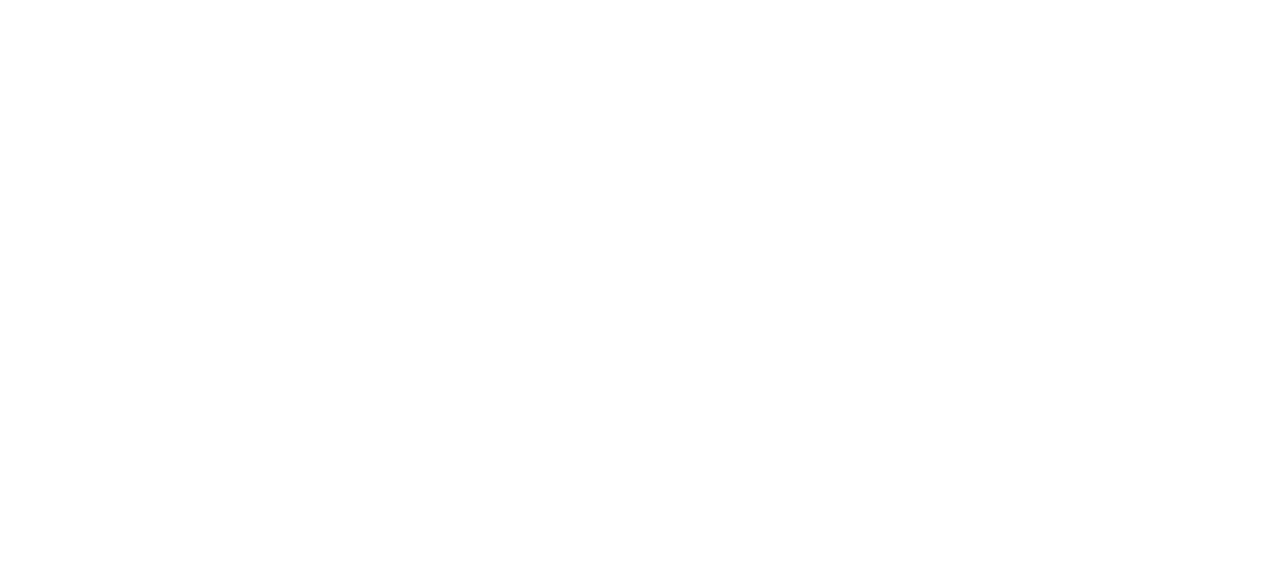
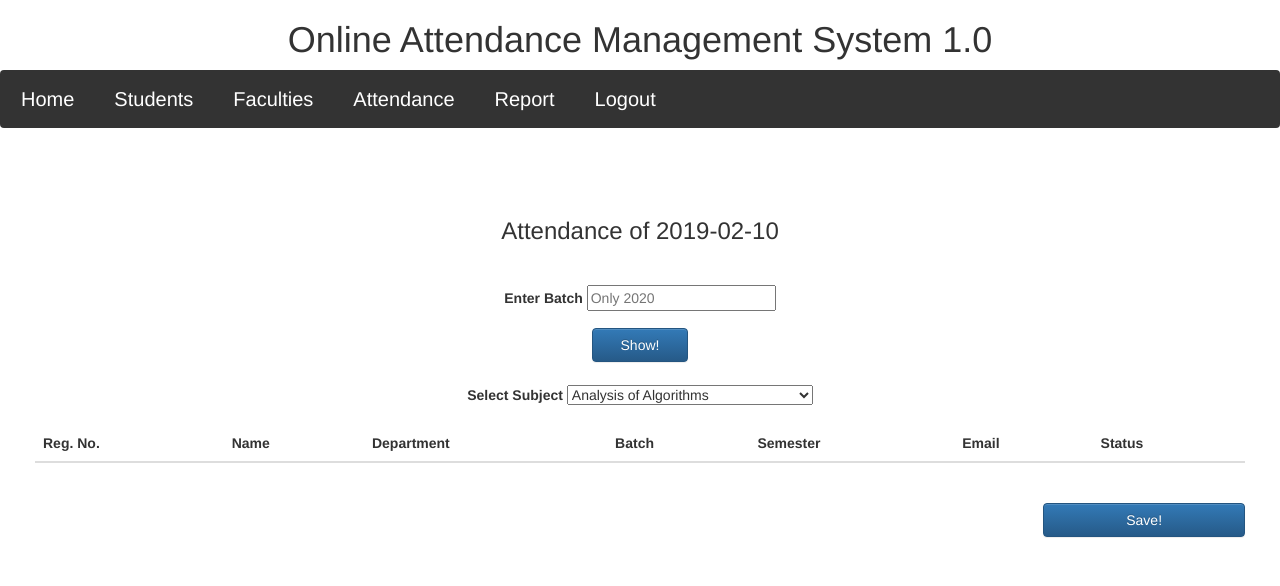
Before and after one commit to tushar8848/Attendance-Management-System, a PHP site: page /teacher/attendance.php in a window 1280 px wide. Before the commit the part shown is empty. Shown: the top 586 px of the page. Run offline with PHP 8.4, Linux system fonts and the light colour scheme; the visitor is signed in with stand-in values (Sample User, id 1); lists and menus that the app fills with data are empty.

Commit message:
attendance adding page

```diff
--- a/teacher/attendance.php
+++ b/teacher/attendance.php
@@ -37,3 +37,137 @@
     $error_msg = $e->$getMessage();
   }
  ?>
+
+<!DOCTYPE html>
+<html lang="en">
+<head>
+<title>Online Attendance Management System 1.0</title>
+<meta charset="UTF-8">
+
+  <link rel="stylesheet" type="text/css" href="../css/main.css">
+  <!-- Latest compiled and minified CSS -->
+  <link rel="stylesheet" href="https://maxcdn.bootstrapcdn.com/bootstrap/3.3.7/css/bootstrap.min.css" >
+
+  <!-- Optional theme -->
+  <link rel="stylesheet" href="https://maxcdn.bootstrapcdn.com/bootstrap/3.3.7/css/bootstrap-theme.min.css" >
+
+  <link rel="stylesheet" href="styles.css" >
+
+  <!-- Latest compiled and minified JavaScript -->
+  <script src="https://maxcdn.bootstrapcdn.com/bootstrap/3.3.7/js/bootstrap.min.js"></script>
+
+
+<style type="text/css">
+  .status{
+    font-size: 10px;
+  }
+
+</style>
+
+</head>
+<body>
+
+<header>
+
+  <h1>Online Attendance Management System 1.0</h1>
+  <div class="navbar">
+  <a href="index.php">Home</a>
+  <a href="students.php">Students</a>
+  <a href="teachers.php">Faculties</a>
+  <a href="attendance.php">Attendance</a>
+  <a href="report.php">Report</a>
+  <a href="../logout.php">Logout</a>
+
+</div>
+
+</header>
+
+<center>
+
+<div class="row">
+
+  <div class="content">
+    <h3>Attendance of <?php echo date('Y-m-d'); ?></h3>
+    <br>
+
+    <center><p><?php if(isset($att_msg)) echo $att_msg; if(isset($error_msg)) echo $error_msg; ?></p></center>
+
+    <form action="" method="post" class="form-horizontal col-md-6 col-md-offset-3">
+
+     <div class="form-group">
+
+               <!-- <label>Select Batch</label>
+
+                <select name="whichbatch" id="input1">
+                      <option name="eight" value="38">38</option>
+                      <option name="seven" value="37">37</option>
+                </select>-->
+
+
+                <label>Enter Batch</label>
+                <input type="text" name="whichbatch" id="input2" placeholder="Only 2020">
+              </div>
+
+     <input type="submit" class="btn btn-primary col-md-2 col-md-offset-5" value="Show!" name="batch" />
+
+    </form>
+
+    <div class="content"></div>
+    <form action="" method="post">
+
+      <div class="form-group">
+
+        <label >Select Subject</label>
+              <select name="whichcourse" id="input1">
+              <option  value="algo">Analysis of Algorithms</option>
+         <option  value="algolab">Analysis of Algorithms Lab</option>
+        <option  value="dbms">Database Management System</option>
+        <option  value="dbmslab">Database Management System Lab</option>
+        <option  value="weblab">Web Programming Lab</option>
+        <option  value="os">Operating System</option>
+        <option  value="oslab">Operating System Lab</option>
+        <option  value="obm">Object Based Modeling</option>
+        <option  value="softcomp">Soft Computing</option>
+              </select>
+
+      </div>
+
+    <table class="table table-stripped">
+      <thead>
+        <tr>
+          <th scope="col">Reg. No.</th>
+          <th scope="col">Name</th>
+          <th scope="col">Department</th>
+          <th scope="col">Batch</th>
+          <th scope="col">Semester</th>
+          <th scope="col">Email</th>
+          <th scope="col">Status</th>
+        </tr>
+      </thead>
+   <?php
+
+    if(isset($_POST['batch'])){
+
+     $i=0;
+     $radio = 0;
+     $batch = 2020;
+     $all_query = mysql_query("select * from students where st_batch='$batch' order by st_id asc");
+
+
+  }
+      ?>
+    </table>
+
+    <center><br>
+    <input type="submit" class="btn btn-primary col-md-2 col-md-offset-10" value="Save!" name="att" />
+  </center>
+
+</form>
+  </div>
+
+</div>
+
+</center>
+
+</body>
+</html>
```
